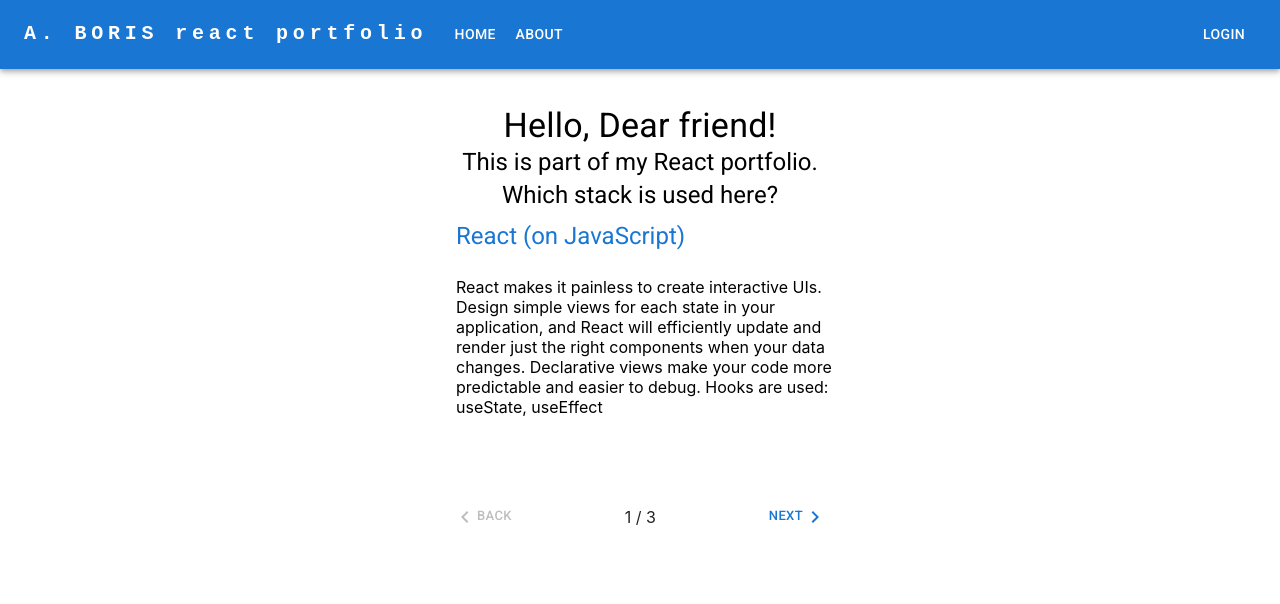
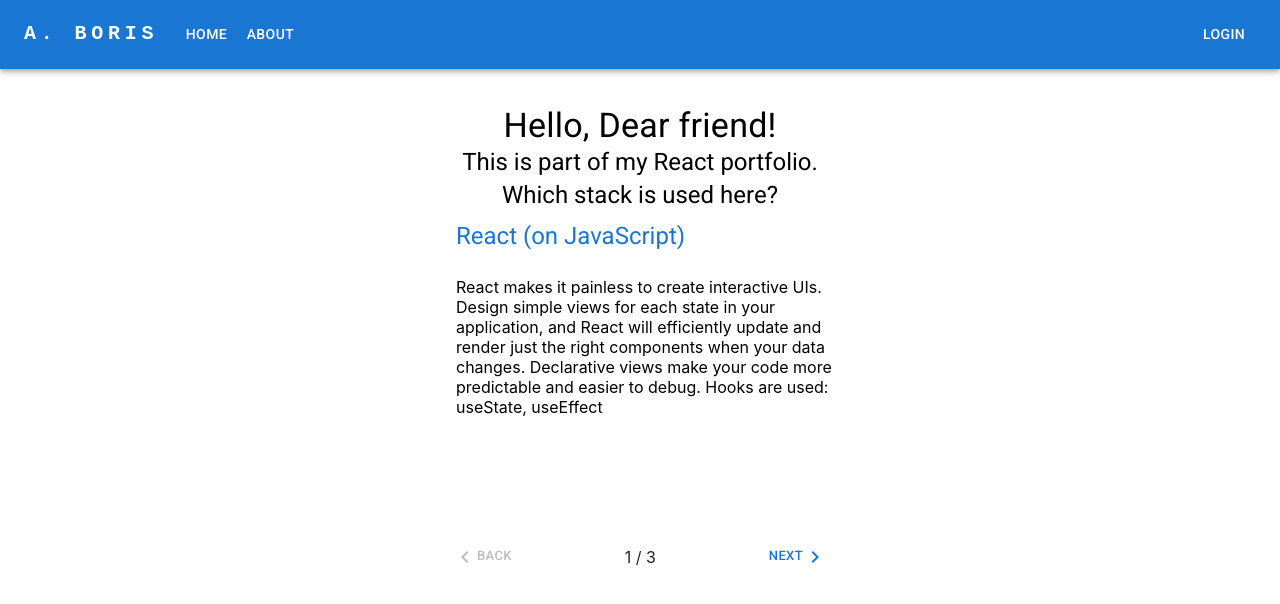
Before and after one commit to aboriskaa/react_firebase_blog, a React (Create React App) app: page /about in a window 1280 px wide. Shown: the top 604 px of the page. Built offline with nearby package versions, Linux system fonts and the light colour scheme.

Commit message:
debugging

```diff
--- a/src/components/NavBar.js
+++ b/src/components/NavBar.js
@@ -17,7 +17,7 @@
 
     let navigate = useNavigate();
 
-    let logo = "A. BORIS react portfolio"
+    let logo = "A. BORIS"
 
     const [anchorElNav, setAnchorElNav] = useState(null);
     const [anchorElUser, setAnchorElUser] = useState(null);
--- a/src/pages/About.js
+++ b/src/pages/About.js
@@ -69,7 +69,7 @@
                                         color: 'primary.main'
                                     }} variant="h5" component="div">{steps[activeStep].label}</Typography>
                                 </Paper>
-                                <Box sx={{ height: 200, maxWidth: 400, width: '100%', p: 2 }}>
+                                <Box sx={{ height: 240, maxWidth: 400, width: '100%', p: 2 }}>
                                     {steps[activeStep].description}
                                 </Box>
                                 <MobileStepper
```
